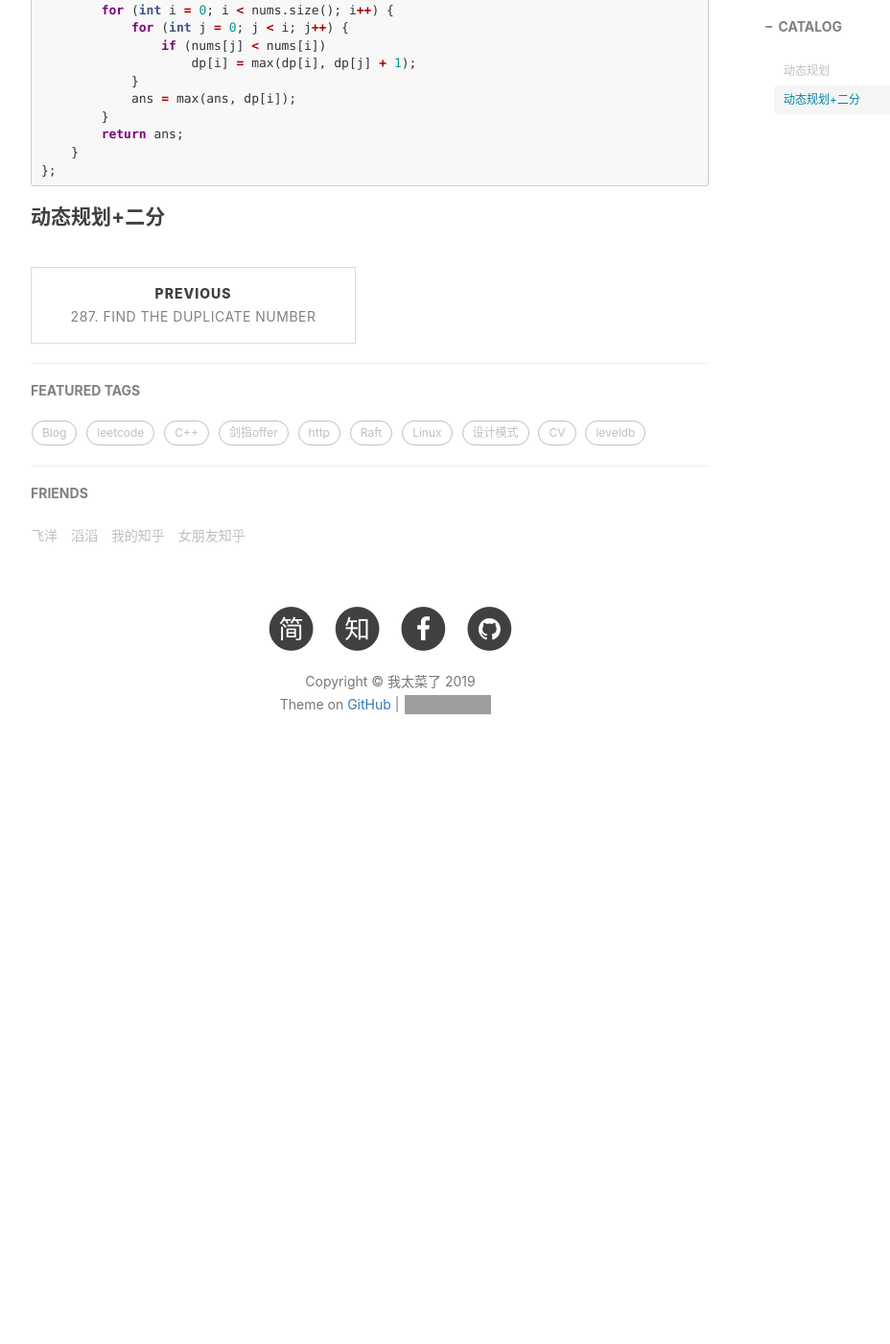
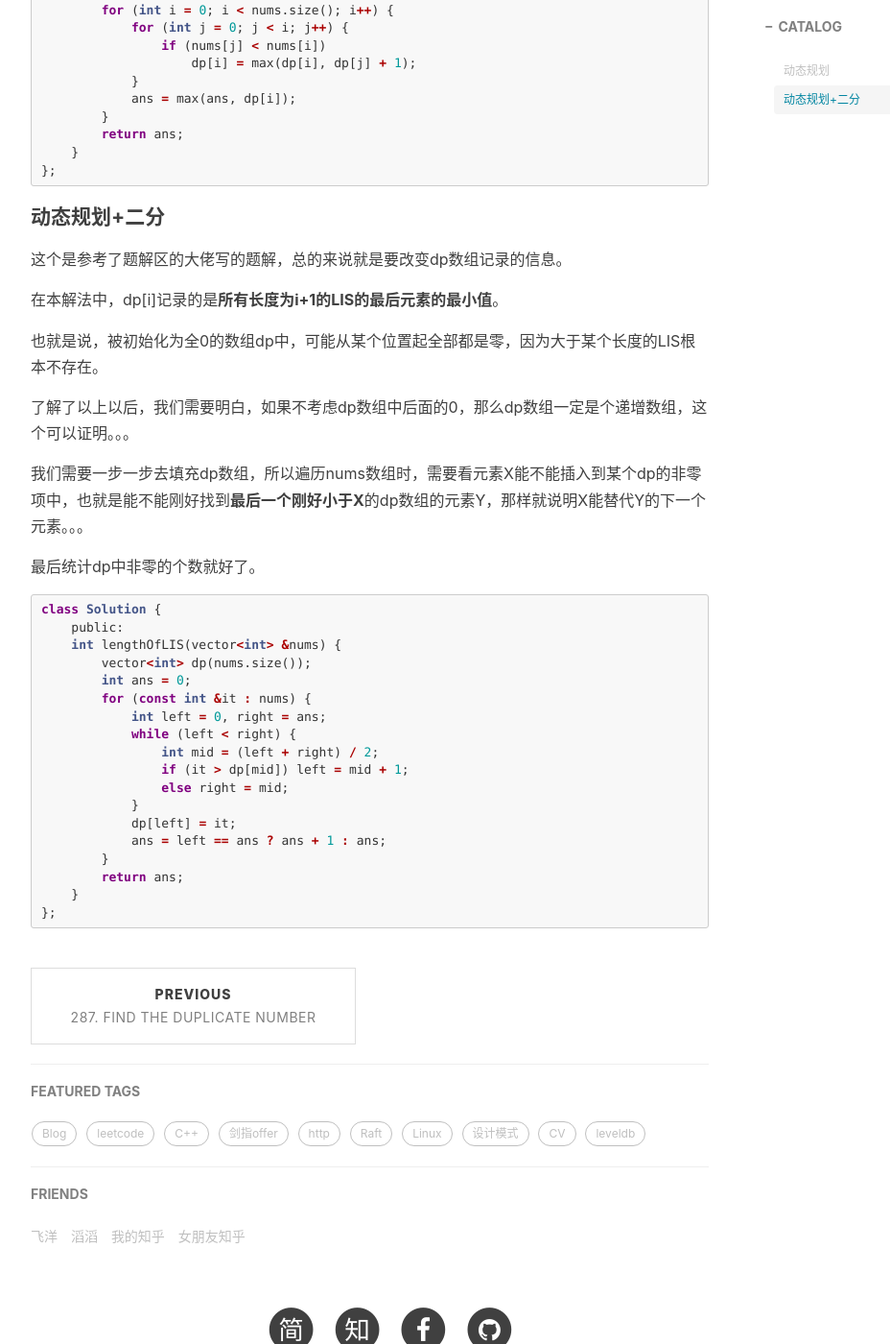
Before and after one commit to bbkgl/bbkgl.github.io, a Jekyll site: the page built from _posts/2019-11-27-leetcode300.md, in a window 1280 px wide and 1400 px high, scrolled down 1147 px. Shown: the whole window at 96% size, without its empty margins (233-1161 px from the left). Built offline with Jekyll 4.4.1, drawn with Linux system fonts in a browser that asks for light colours; nearby versions of some CDN libraries; formulas are drawn with MathJax 3; comment, search, counter and statistics services are not loaded; before the commit the page ends 1985 px from its top, so only the background shows below that; grey boxes are pictures that could not be loaded.

Commit message:
leetcode300-update

````diff
--- a/_posts/2019-11-27-leetcode300.md
+++ b/_posts/2019-11-27-leetcode300.md
@@ -46,3 +46,36 @@ public:
 ```
 
 #### 动态规划+二分
+
+这个是参考了题解区的大佬写的题解，总的来说就是要改变dp数组记录的信息。
+
+在本解法中，dp[i]记录的是**所有长度为i+1的LIS的最后元素的最小值**。
+
+也就是说，被初始化为全0的数组dp中，可能从某个位置起全部都是零，因为大于某个长度的LIS根本不存在。
+
+了解了以上以后，我们需要明白，如果不考虑dp数组中后面的0，那么dp数组一定是个递增数组，这个可以证明。。。
+
+我们需要一步一步去填充dp数组，所以遍历nums数组时，需要看元素X能不能插入到某个dp的非零项中，也就是能不能刚好找到**最后一个刚好小于X**的dp数组的元素Y，那样就说明X能替代Y的下一个元素。。。
+
+最后统计dp中非零的个数就好了。
+
+```cpp
+class Solution {
+    public:
+    int lengthOfLIS(vector<int> &nums) {
+        vector<int> dp(nums.size());
+        int ans = 0;
+        for (const int &it : nums) {
+            int left = 0, right = ans;
+            while (left < right) {
+                int mid = (left + right) / 2;
+                if (it > dp[mid]) left = mid + 1;
+                else right = mid;
+            }
+            dp[left] = it;
+            ans = left == ans ? ans + 1 : ans;
+        }
+        return ans;
+    }
+};
+```
````
